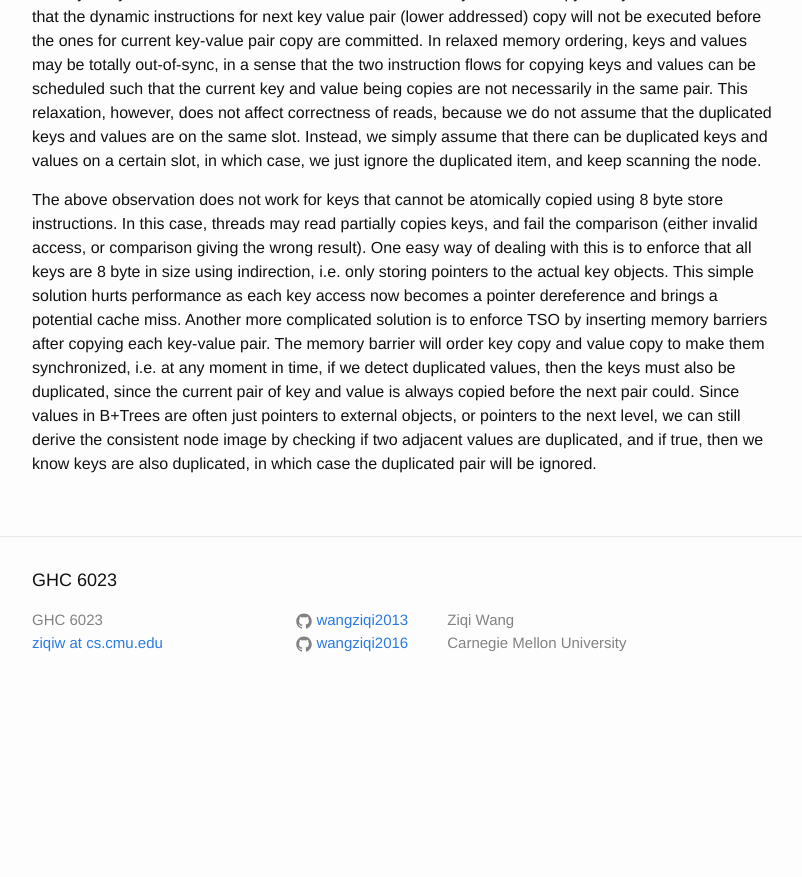
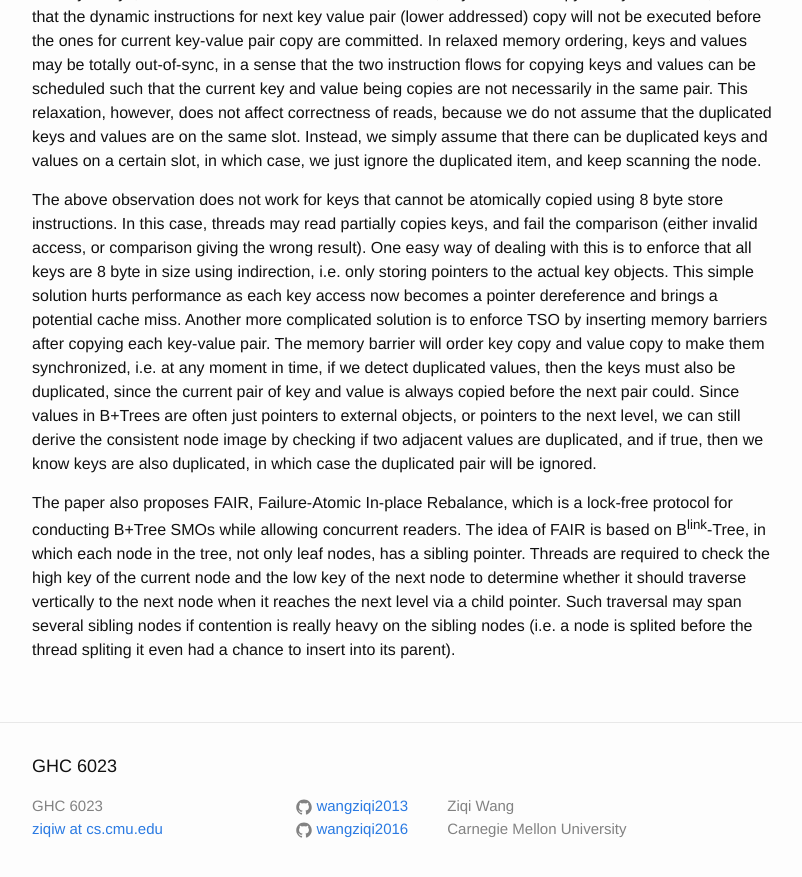
Before and after one commit to wangziqi2013/wangziqi2013.github.io, a Jekyll site: the page built from _posts/2019-11-21-fast-fair.markdown, in a window 1280 px wide and 900 px high, scrolled down 2647 px. Shown: the top 877 px of the window, without its empty margins (238-1040 px from the left). Built offline with Jekyll 4.4.1, drawn with Linux system fonts in a browser that asks for light colours; before the commit the page ends 3361 px from its top, so only the background shows below that.

Commit message:
Adding B link tree

```diff
--- a/_posts/2019-11-21-fast-fair.markdown
+++ b/_posts/2019-11-21-fast-fair.markdown
@@ -112,3 +112,10 @@ the current pair of key and value is always copied before the next pair could. S
 just pointers to external objects, or pointers to the next level, we can still derive the consistent node image
 by checking if two adjacent values are duplicated, and if true, then we know keys are also duplicated, in which case
 the duplicated pair will be ignored.
+
+The paper also proposes FAIR, Failure-Atomic In-place Rebalance, which is a lock-free protocol for conducting B+Tree SMOs
+while allowing concurrent readers. The idea of FAIR is based on B<sup>link</sup>-Tree, in which each node in the tree, not
+only leaf nodes, has a sibling pointer. Threads are required to check the high key of the current node and the low key
+of the next node to determine whether it should traverse vertically to the next node when it reaches the next level via
+a child pointer. Such traversal may span several sibling nodes if contention is really heavy on the sibling nodes (i.e. a
+node is splited before the thread spliting it even had a chance to insert into its parent).
```
